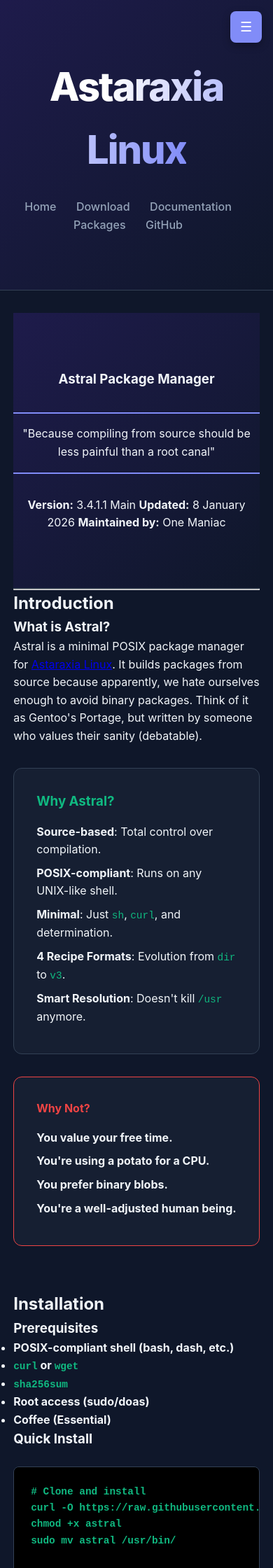
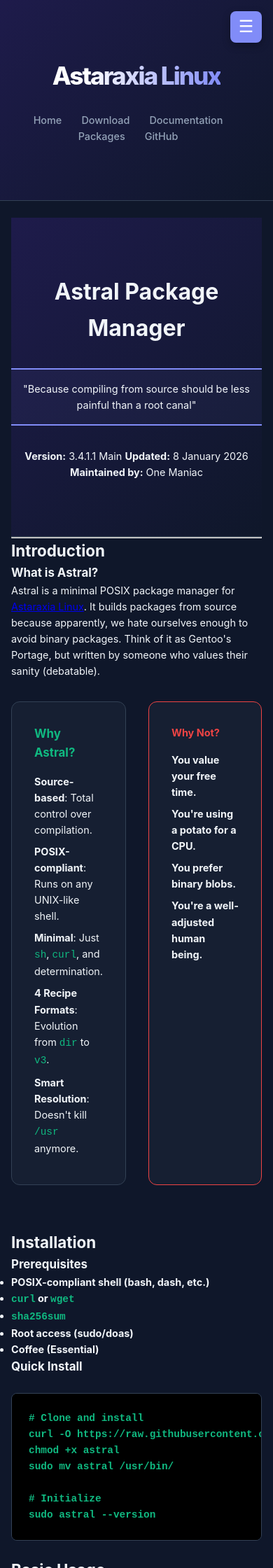
Before and after one commit to Astaraxia-Linux/astaraxia-linux.github.io, a Jekyll site: the page built from docus/astral.html, in a window 390 px wide. Shown: the top 2240 px of the page at 70% size. Built offline with Jekyll 4.4.1, drawn with Linux system fonts in a browser that asks for light colours.

Commit message:
Update docs.html

```diff
--- a/_layouts/docs.html
+++ b/_layouts/docs.html
@@ -85,6 +85,7 @@
             border-top: 2px solid var(--primary);
             border-bottom: 2px solid var(--primary);
             padding: 1rem 0;
+            background: rgba(129, 140, 248, 0.05);
         }
 
         .quote {
@@ -119,9 +120,15 @@
 
         /* --- MOBILE FIXES --- */
         @media (max-width: 900px) {
+            /* Shrink global text and headings on mobile */
+            body { font-size: 0.9rem; }
+            .header-container h1 a { font-size: 2.2rem; }
+            .content h1 { font-size: 2rem; }
+            .content h2 { font-size: 1.4rem; }
+
             .main-wrapper {
                 gap: 0;
-                padding: 2rem 1.2rem;
+                padding: 1.5rem 1rem; /* Slightly tighter padding */
                 display: block;
             }
 
@@ -130,18 +137,17 @@
                 top: 0;
                 right: -100%;
                 height: 100vh;
-                background: #0f172a; /* Solid dark color */
+                background: #0f172a;
                 z-index: 1000;
                 padding: 6rem 1.5rem;
                 width: 280px;
                 order: unset;
                 box-shadow: -10px 0 30px rgba(0,0,0,0.5);
-                transition: right 0.3s ease;
+                transition: right 0.3s cubic-bezier(0.4, 0, 0.2, 1);
                 border-left: 1px solid var(--border);
             }
 
             .sidebar.active { right: 0; }
-            .card-grid { grid-template-columns: 1fr; }
 
             .menu-toggle {
                 display: flex !important;
@@ -157,7 +163,7 @@
                 align-items: center;
                 justify-content: center;
                 cursor: pointer;
-                font-size: 1.2rem;
+                font-size: 1.5rem; /* Larger icon */
                 box-shadow: 0 4px 12px rgba(0,0,0,0.3);
             }
         }
```
Also changed, not shown: other parts of _layouts/docs.html (+4 -0 lines).
